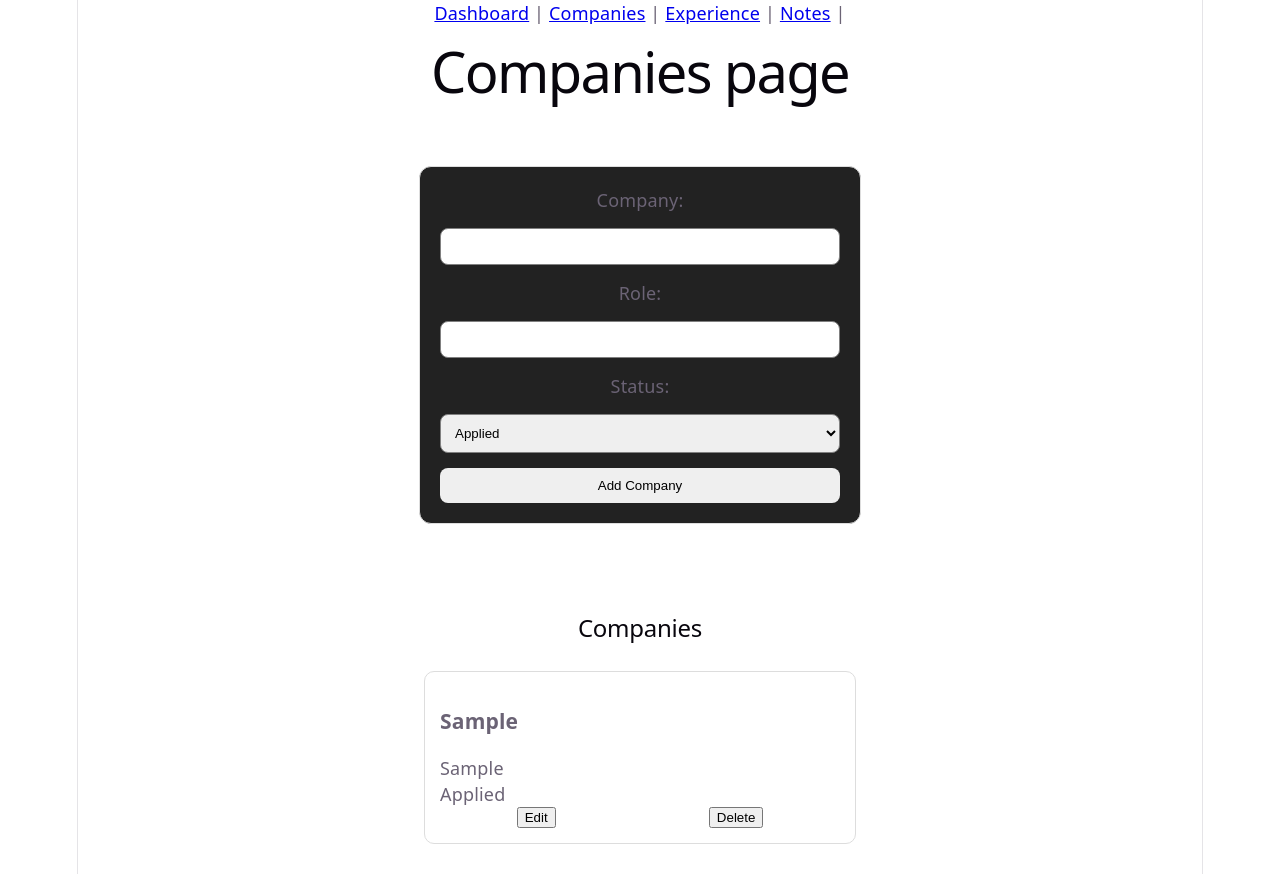
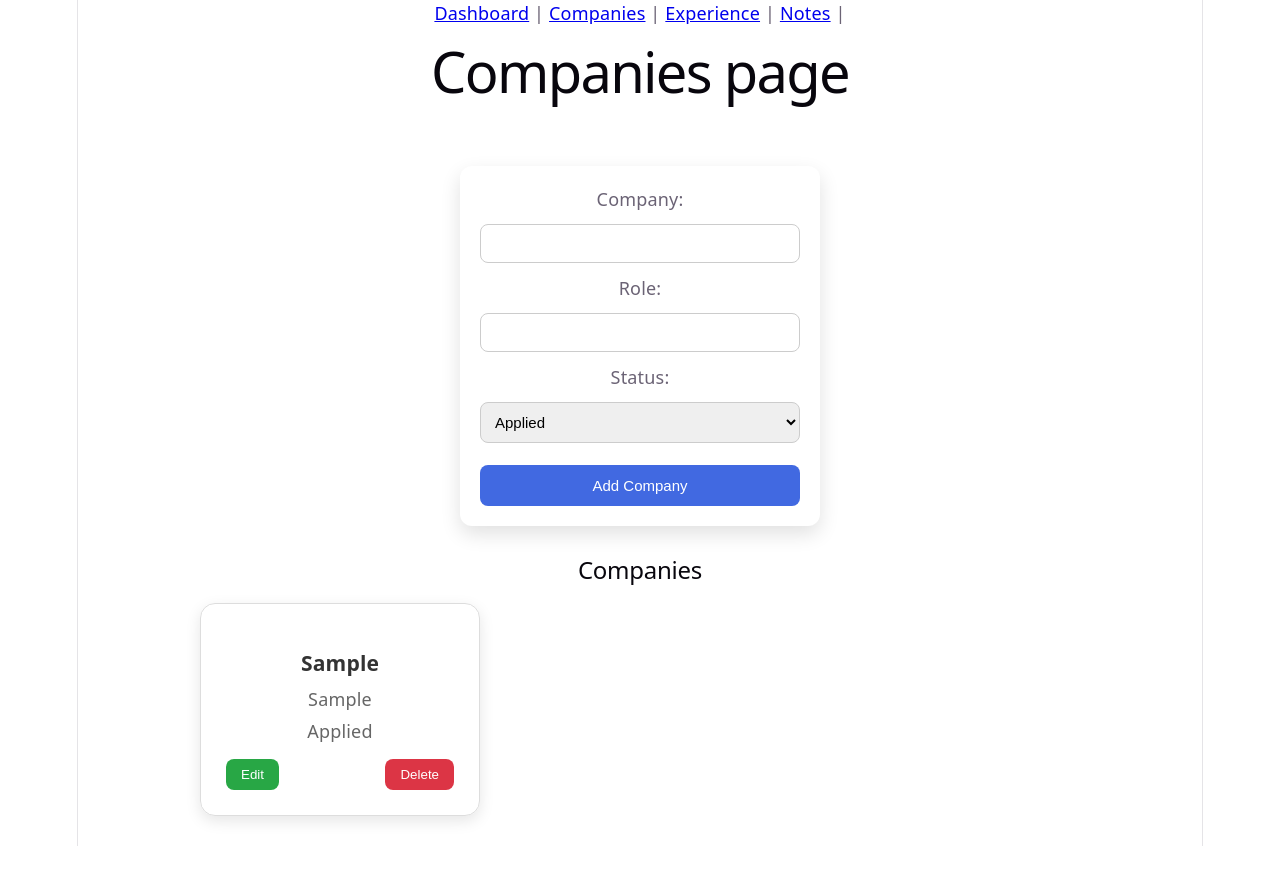
Before and after one commit to manideep-2212/interview-journal, a React app: page /companies in a window 1280 px wide. Both pictures are taken after typing "Sample", "Sample" into the empty fields and a click on the button "Add Company". After the commit the page ends 846 px from the top, so only its background shows below. Built offline with nearby package versions, Linux system fonts and the light colour scheme; the HTML template or start-up script is replaced by a standard one.

Commit message:
Edit function added and CRUD operations done

```diff
--- a/src/pages/Companies.jsx
+++ b/src/pages/Companies.jsx
@@ -5,6 +5,9 @@ function Companies(){
     const [role,setRole] = useState("");
     const [status,setStatus] = useState("Applied");
     const [companies,setCompanies] = useState([]);
+    const [editIndex,setEditIndex] = useState(null);
+    const [isEditing,setIsEditing] = useState(false);
+
     function addCompany(){
         if (company.trim() === "" || role.trim() === "") {
             alert("Please fill all fields.");
@@ -21,11 +24,36 @@ function addCompany(){
         setRole("");
         setStatus("Applied");
     }
+    function updateCompany(){
+        const updatedCompanies = companies.map((item,index)=>{
+            if(index===editIndex){
+                return{
+                    company:company,
+                    role:role,
+                    status:status
+                }
+            };
+            return item;
+        });
+        setCompanies(updatedCompanies);
+        setCompany("");
+        setRole("");
+        setStatus("Applied");
+        setEditIndex(null);
+        setIsEditing(false);
+    }
     function deleteCompany(indexToDel){
         const updatedCompanies = companies.filter((item,index)=>
             index!==indexToDel
         );
         setCompanies(updatedCompanies);
+    }
+    function editForm(item,index){
+        setEditIndex(index);
+        setIsEditing(true);
+        setCompany(item.company);
+        setRole(item.role);
+        setStatus(item.status);
     }
     return(
         <>
@@ -48,17 +76,22 @@ function deleteCompany(indexToDel){
                     <option>Rejected</option>
                     <option>Offer</option>
                 </select>
-                <button onClick={addCompany}>Add Company</button>
+                {
+                    !isEditing? (<button onClick={addCompany}>Add Company</button>)
+                    :
+                    <button onClick={updateCompany}>Update Details</button>
+                }
+
             </div>
+            <h2>Companies</h2>
             <div className="companyList">
-                 <h2>Companies</h2>
                     {companies.map((item,index)=>(
                         <div key={index} className="companyCard">
                             <h3>{item.company}</h3>
                             <p>{item.role}</p>
                             <p>{item.status}</p>
                             <div className = "button-container">
-                                <button>Edit</button>
+                                <button onClick={()=>editForm(item,index)}>Edit</button>
                                 <button onClick={()=> deleteCompany(index)}>Delete</button>
                             </div>
                         </div>
--- a/src/pages/companies.css
+++ b/src/pages/companies.css
@@ -1,68 +1,101 @@
 .box1{
-    width: 900px;
+    max-width: 1200px;
+    width:90%;
     margin: 30px auto;
     display: flex;
-    flex-direction: column;
+    flex-direction:column;
     align-items: center;
-    gap: 30px;
+    gap: 10px;
 }
 
 .CompanyForm{
     display: flex;
     flex-direction: column;
-    gap: 15px;
+    gap: 12px;
     margin: 20px;
-    width: 400px;
+    width: 320px;
     padding: 20px;
-
-    border: 1px solid #ddd;
+    /* border: 1px solid #ddd; */
     border-radius: 12px;
-
-    background: #222;   /* optional */
+    background:white;
+    box-shadow:  0 8px 20px rgba(0,0,0,0.12);
 }
 
 .CompanyForm input,
 .CompanyForm select{
-
     padding: 10px;
-
     border-radius: 8px;
-
-    border:1px solid gray;
+    border:1px solid #ccc;
+    font-size:15px;
+}
+.CompanyForm input:focus,
+.CompanyForm select:focus{
+    outline: none;
+    border-color: royalblue;
 }
 
 .CompanyForm button{
-
-    padding:10px;
-
+    margin-top:10px;
+    padding:12px;
+    background: royalblue;
     cursor:pointer;
-
+    color: white;
     border:none;
-
+    font-size: 15px;
+    transition: .3s;
     border-radius:8px;
 }
+.CompanyForm button:hover{
+    background: #214ec5;
+}
 .companyList{
+    width:100%;
+    display:grid;
+    grid-template-columns: repeat(auto-fill, 280px);
+    gap:20px;
+    justify-content:center;
+}
 
-    margin-top:40px;
+.companyCard{
+    padding: 25px;
+    border-radius:15px;
+    border: 1px solid #ddd;
+    box-shadow:0 5px 15px rgba(0,0,0,.1);
+    transition:.3s;
+}
+.companyCard:hover{
+    transform:translateY(-5px);
+    box-shadow:0 10px 25px rgba(0,0,0,.15);
+}
+.companyCard h3{
+    margin-bottom:10px;
+    color:#333;
+}
+.companyCard p{
+    margin:6px 0;
+    color:#666;
+}
 
-    display:flex;
-
-    flex-direction:column;
-
-    gap:20px;
-}
-.companyCard{
- width: 400px;
-    padding: 15px;
-
-    border: 1px solid #ddd;
-    border-radius: 10px;
-
-    text-align: left;
-}
 .button-container{
     display:flex;
-    flex-direction:row;
-    justify-content:space-around;
-    align-items:center;
+    justify-content:space-between;
+    margin-top:15px;
 }
+.button-container button:first-child{
+    background:#28a745;
+    color:white;
+}
+.button-container button:last-child{
+    background:#dc3545;
+    color:white;
+}
+.button-container button{
+    border:none;
+    padding:8px 15px;
+    border-radius:8px;
+    cursor:pointer;
+    transition:.3s;
+}
+.button-container button:hover{
+    opacity:.9;
+}
```
Lines whose indentation alone changed are shown as unchanged.
